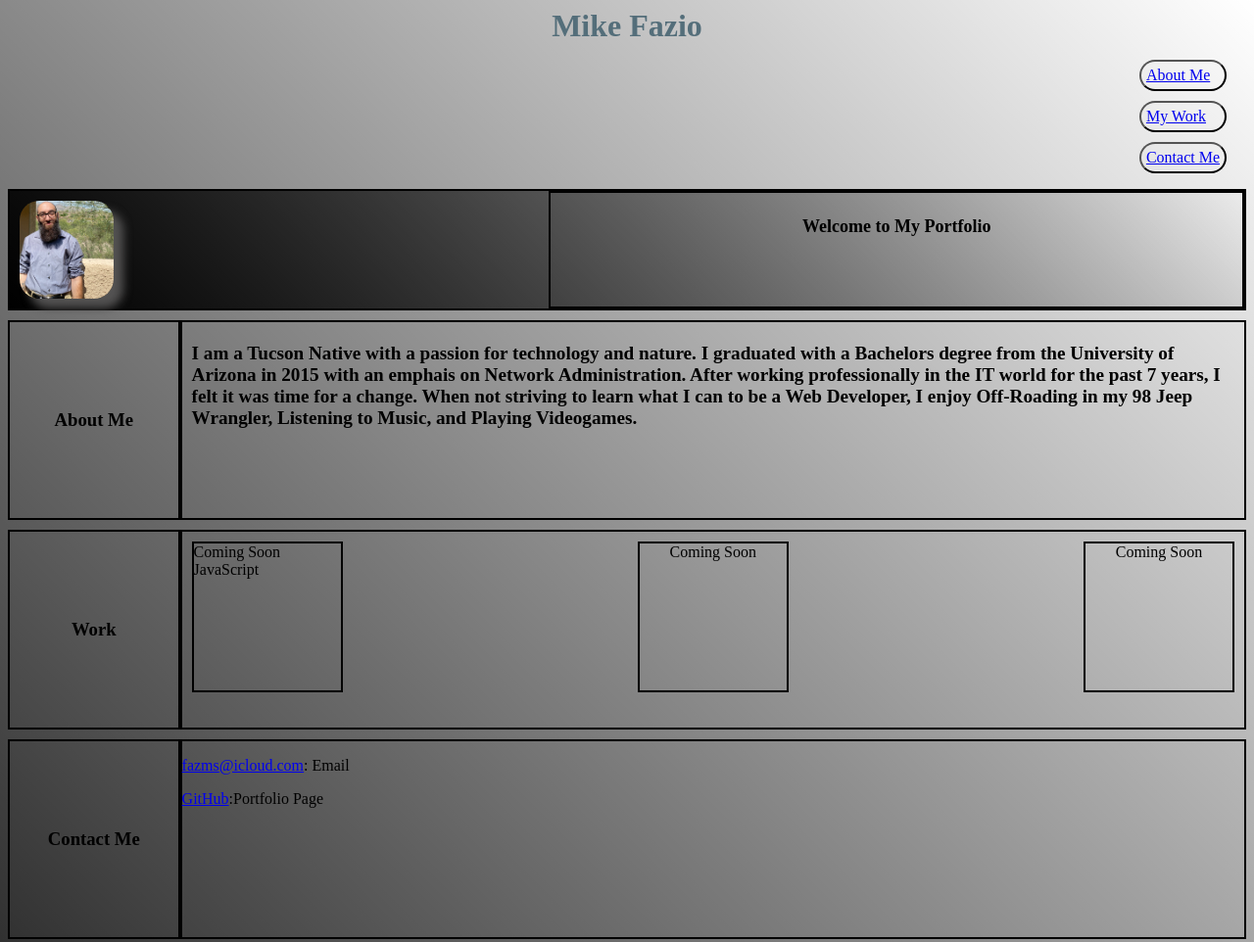
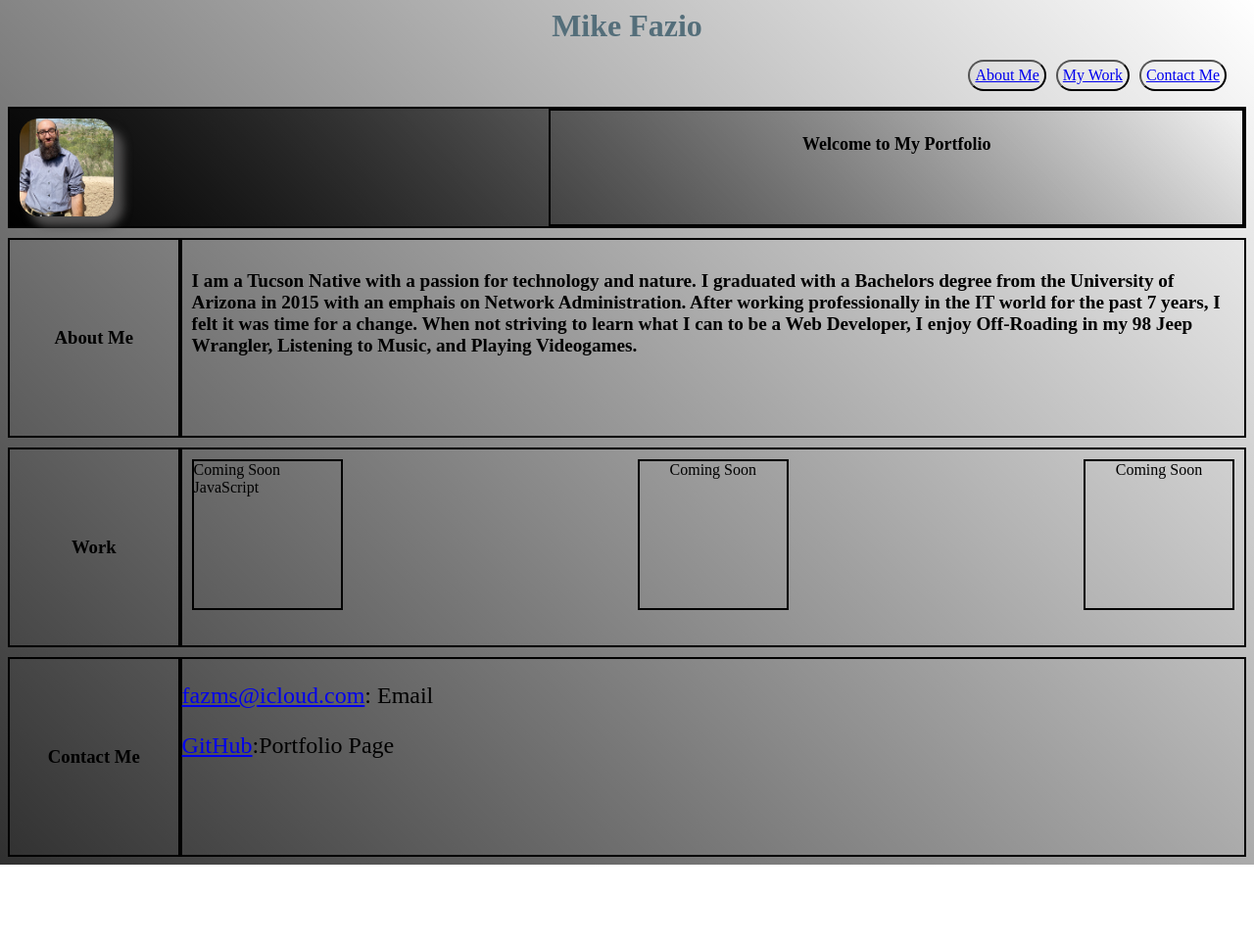
Before and after one commit to Faz131/About-Me-Page, a plain HTML site: page index.html in a window 1280 px wide. Shown: the top 962 px of the page at 98% size. After the commit the page ends 883 px from the top, so only its background shows below. Drawn offline with Linux system fonts and the light colour scheme.

Commit message:
added some responsive design to a mobile and tablet layout

```diff
--- /dev/null
+++ b/assets/mobile.css
@@ -0,0 +1,24 @@
+@media screen and (min-width: 468px) {
+    .ul-li {
+        flex-direction: column;
+
+    }
+
+    .paragraph {
+        display: flex;
+        flex: 0 2 auto;
+        flex-wrap: wrap;
+    }
+
+    .line-item2 {
+
+        flex-direction: column;
+
+    }
+
+    .h4_paragraph {
+
+        flex: 1 0 50%;
+        overflow: auto;
+    }
+}
--- a/assets/style.css
+++ b/assets/style.css
@@ -2,10 +2,10 @@ body {
     background: linear-gradient(45deg, #000000cf, transparent);
 }
 
+/* Setting the box layout to a row */
 .aboutMe {
 
-    /* border: 2px solid black; */
-    /* width: 75px; */
+
     display: flex;
     flex-direction: row;
     justify-content: center;
@@ -13,9 +13,6 @@ body {
 }
 
 .div-h2 {
-
-    /* border: 2px solid black; */
-    /* width: 100%; */
     display: flex;
     flex-direction: row;
     justify-content: flex-end;
@@ -33,7 +30,6 @@ body {
 .h2 {
     margin: 0;
     display: flex;
-    /* border: 2px solid black; */
     flex-direction: column;
     justify-content: center;
     color: #546e7a;
@@ -42,8 +38,6 @@ body {
 
 
 .nav-ul {
-
-    /* border: 2px solid black; */
     margin-left: 10px;
     display: flex;
     justify-content: flex-end;
@@ -64,19 +58,19 @@ body {
     display: flex;
     gap: 10px;
     color: navajowhite;
-    /* border: 2px solid black; */
-    flex-direction: row;
     padding-right: 20px;
     padding-left: 15px;
-    flex-direction: column;
+    flex-direction: row;
 }
 
+
+/* Changing the nav links to the color below when hovering over */
 .li-div:hover {
-
     background-color: rgb(55, 189, 194);
 
 }
 
+/* sets a slow fade in when hovering over the links with transition */
 .li-div {
     border: 2px black;
     border-style: outset;
@@ -98,22 +92,17 @@ li {
 }
 
 .picture {
-    /* border: 2px solid black; */
+
     display: flex;
     flex-wrap: wrap;
     background-repeat: no-repeat;
     height: 100px;
-    /* position: relative;
-    left: 0px;
-    top: 50px; */
+
     box-shadow: 10px 10px 10px rgb(83, 82, 82);
     margin: 10px;
     border-radius: 20px 20px 20px 20px;
 
 }
-
-
-
 
 
 .line-item1,
@@ -126,6 +115,7 @@ li {
 .line-item2 {
     height: 200px;
     width: 100%;
+    display: flex;
 }
 
 .line-item1 {
@@ -140,7 +130,6 @@ li {
     margin-top: 10px;
 }
 
-
 .my_work {
     display: flex;
     flex-direction: row;
@@ -148,18 +137,27 @@ li {
 
 }
 
-
-
 .h3_about_me {
     display: flex;
     justify-content: center;
     align-items: center;
+
+}
+
+.h4_paragraph {
+    display: flex;
+
+}
+
+.contact_me {
+    font-size: x-large;
 }
 
 .paragraph {
     margin: 10px;
     font-size: larger;
     flex-wrap: wrap;
+
 }
 
 .soon_box1,
@@ -172,8 +170,8 @@ li {
     flex-wrap: wrap;
     display: flex;
     justify-content: center;
-    /* box-shadow: 10px 5px 5px black; */
 
+    /* could not figure out how to group the soon_box classes to apply the transition hover effect without it affectin the whole document */
 }
 
 .soon_box1:hover {
--- /dev/null
+++ b/assets/tablet.css
@@ -0,0 +1,5 @@
+@media screen and (min-width:700px) {
+    .ul-li {
+        flex-direction: row;
+    }
+}
--- a/index.html
+++ b/index.html
@@ -7,6 +7,8 @@
     <meta name="viewport" content="width=device-width, initial-scale=1.0">
     <title>About Me</title>
     <link rel="stylesheet" href="./assets/style.css">
+    <link rel="stylesheet" href="./assets/mobile.css">
+    <link rel="stylesheet" href="./assets/tablet.css">
 </head>
 
 <body>
@@ -64,7 +66,7 @@
             <h3 class="h3_about_me">About Me</h3>
         </div>
         <div class="line-item2">
-            <h4>
+            <h4 class="h4_paragraph">
                 <p class="paragraph">I am a Tucson Native with a passion for technology and nature. I graduated
                     with a
                     Bachelors
@@ -102,8 +104,10 @@
         </div>
 
         <div class="line-item2">
-            <p><a href="fazms@icloud.com">fazms@icloud.com</a>: Email </p>
-            <p><a href="https://github.com/Faz131">GitHub</a>:Portfolio Page</p>
+            <div class="contact_me">
+                <p><a href="fazms@icloud.com">fazms@icloud.com</a>: Email </p>
+                <p><a href="https://github.com/Faz131">GitHub</a>:Portfolio Page</p>
+            </div>
         </div>
     </section>
 
```
Also changed, not shown: 1 other file.
